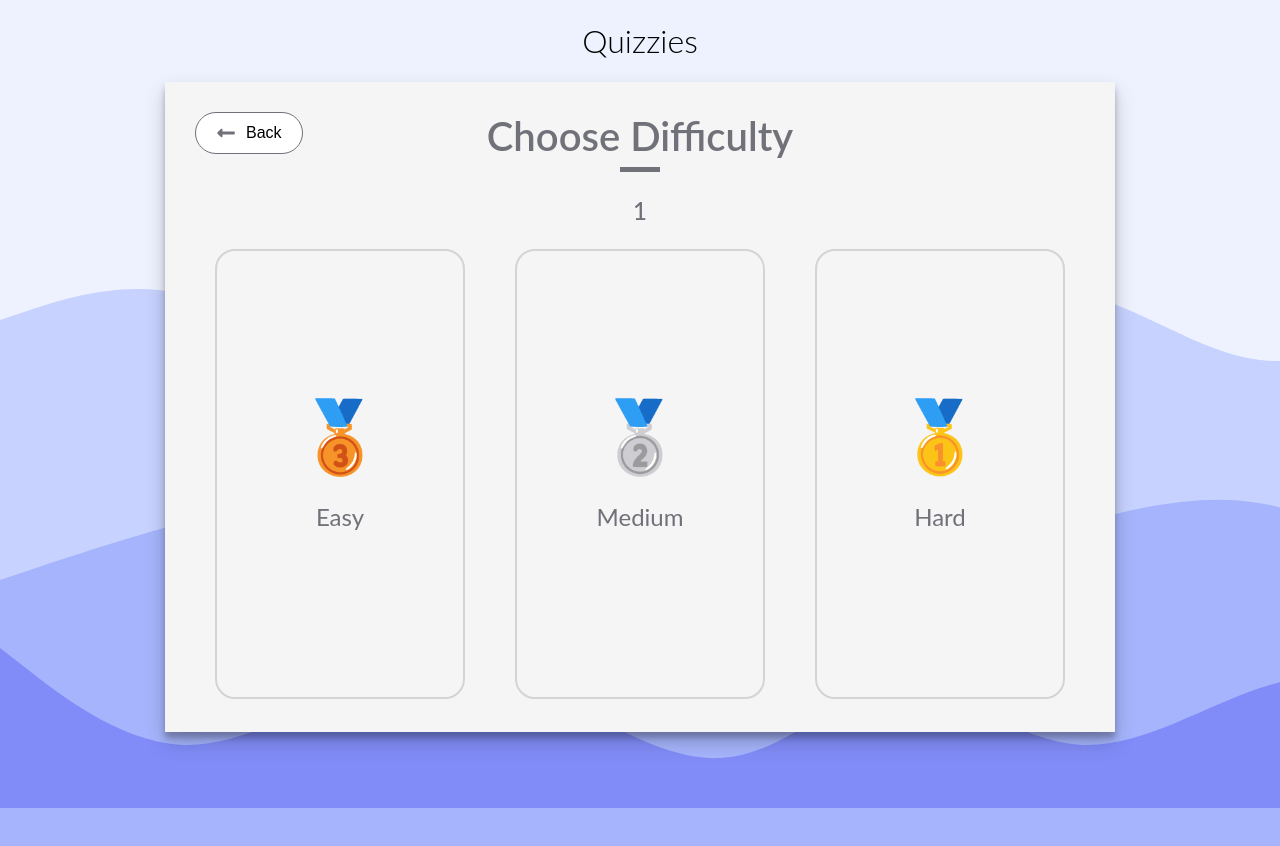
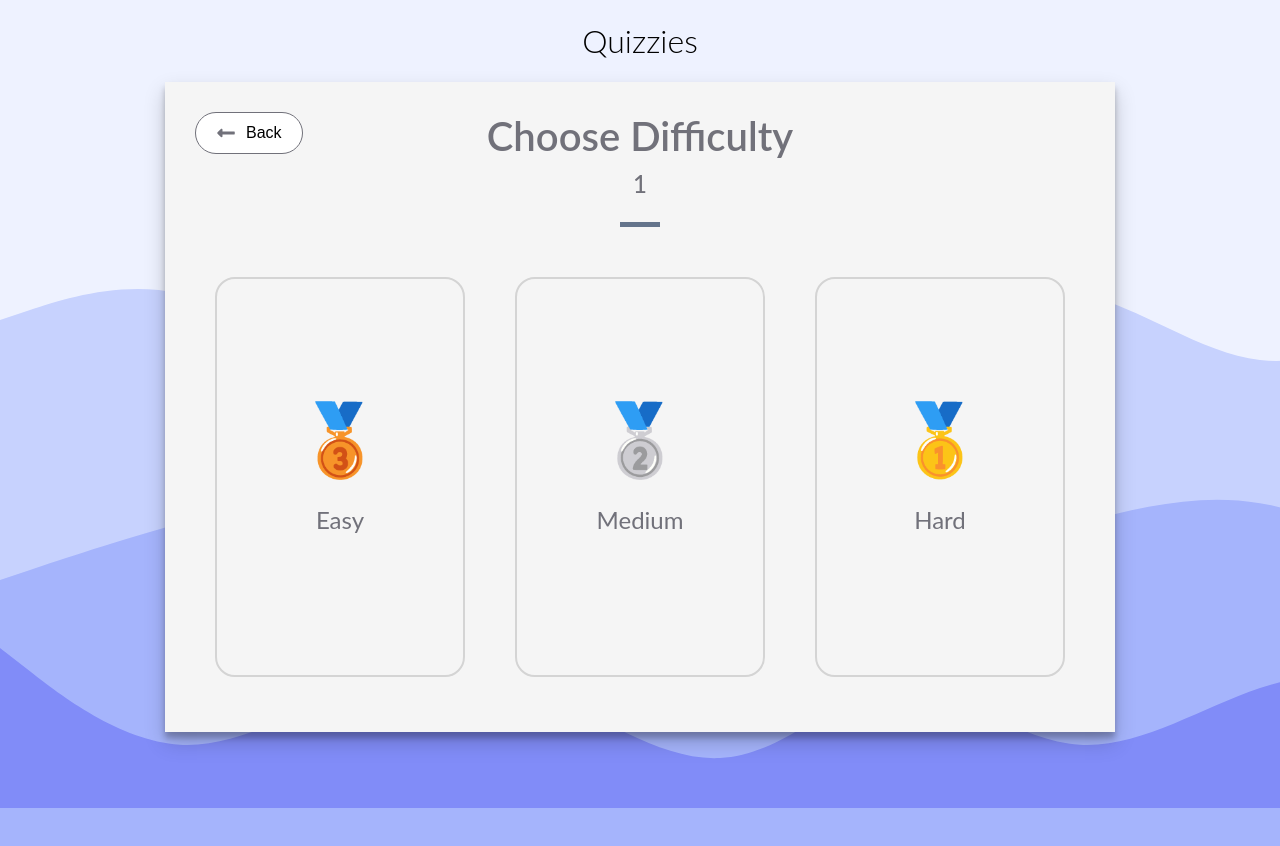
Before and after one commit to Kitzvv/QuizApp, a React (Vite) app: page /choose-difficulty/1 in a window 1280 px wide. Shown: the top 846 px of the page. Built offline with nearby package versions, Linux system fonts and the light colour scheme.

Commit message:
Fixed styling issues and readability

```diff
--- a/src/pages/Categories.tsx
+++ b/src/pages/Categories.tsx
@@ -6,6 +6,7 @@ import { IconContext } from "react-icons";
 import { IoGameControllerOutline, IoLeafOutline } from "react-icons/io5";
 import { IoIosGlobe } from "react-icons/io";
 import { useNavigate } from "react-router-dom";
+import { StyledLine } from "./Homepage";
 
 const StyledH1 = styled.h1`
   color: #71717a;
@@ -67,7 +68,10 @@ function Categories() {
 
   return (
     <>
-      <StyledH1>Categories</StyledH1>
+      <StyledH1>
+        Categories
+        <StyledLine />
+      </StyledH1>
       <FlexContainer>
         <StyledContainer>
           <CategoryContainer onClick={() => handleCategoryClick("movies")}>
--- a/src/pages/ChooseDifficulty.tsx
+++ b/src/pages/ChooseDifficulty.tsx
@@ -1,42 +1,25 @@
 import { useNavigate, useParams } from "react-router-dom";
 import styled from "styled-components";
-
-const LevelContainer = styled.div`
-  display: flex;
-  height: 55rem;
-
-  justify-content: space-between;
-  width: 100%;
-  padding: 5rem;
-
-  margin-top: -5rem;
-`;
+import { StyledLine } from "./Homepage";
 
 const StyledContainer = styled.div`
-  display: flex;
-  flex-direction: column;
-  justify-content: center;
-  align-items: center;
+  height: 100%;
+  width: 100%;
 `;
 
 const StyledH1 = styled.h1`
   color: #71717a;
   font-size: 4rem;
-  text-align: center;
   margin-top: 3rem;
   font-weight: 600;
+
+  margin-bottom: -1.5rem;
+`;
+
+const StyledTextContainer = styled.div`
   display: flex;
   flex-direction: column;
   align-items: center;
-  gap: 1.2rem;
-`;
-
-const StyledLine = styled.div`
-  height: 0.5rem;
-  width: 4rem;
-  margin-top: -2rem;
-
-  background-color: #71717a;
 `;
 
 const StyledCategoryName = styled.p`
@@ -44,6 +27,15 @@ const StyledCategoryName = styled.p`
   font-weight: 500;
   color: #71717a;
   text-transform: uppercase;
+`;
+
+const LevelContainer = styled.div`
+  display: flex;
+  height: 50rem;
+
+  justify-content: space-between;
+  width: 100%;
+  padding: 5rem;
 `;
 
 const Level = styled.div`
@@ -79,9 +71,11 @@ function ChooseDifficulty() {
 
   return (
     <StyledContainer>
-      <StyledH1>Choose Difficulty</StyledH1>
-      <StyledLine />
-      <StyledCategoryName>{category?.replace(/-/g, " ")}</StyledCategoryName>
+      <StyledTextContainer>
+        <StyledH1>Choose Difficulty</StyledH1>
+        <StyledCategoryName>{category?.replace(/-/g, " ")}</StyledCategoryName>
+        <StyledLine />
+      </StyledTextContainer>
       <LevelContainer>
         <Level onClick={() => handleLevelClick("easy")}>
           <StyledEmoji>🥉</StyledEmoji>
--- a/src/pages/Game.tsx
+++ b/src/pages/Game.tsx
@@ -45,7 +45,7 @@ const StyledAddonsText = styled.p`
 
 const StyledQuestion = styled.h1`
   font-size: 2.4rem;
-  font-weight: 400;
+  font-weight: 600;
   color: #71717a;
   text-align: center;
 
@@ -53,7 +53,7 @@ const StyledQuestion = styled.h1`
 `;
 
 const StyledPoints = styled.p`
-  font-size: 3.2rem;
+  font-size: 2.5rem;
   font-weight: 400;
   color: #71717a;
   margin-top: -1rem;
--- a/src/pages/Homepage.tsx
+++ b/src/pages/Homepage.tsx
@@ -1,5 +1,16 @@
 import { Link } from "react-router-dom";
 import styled from "styled-components";
+
+const StyledHomepageContainer = styled.main`
+  height: 100%;
+  width: 100%;
+
+  display: flex;
+  justify-items: center;
+  align-items: center;
+  flex-direction: column;
+  gap: 10rem;
+`;
 
 const StyledH1 = styled.h1`
   color: #71717a;
@@ -13,12 +24,11 @@ const StyledH1 = styled.h1`
   gap: 1.2rem;
 `;
 
-const StyledMain = styled.main`
-  display: flex;
-  justify-items: center;
-  align-items: center;
-  flex-direction: column;
-  gap: 10rem;
+export const StyledLine = styled.div`
+  height: 0.5rem;
+  width: 4rem;
+
+  background-color: #64748b;
 `;
 
 const StyledText = styled.p`
@@ -44,16 +54,9 @@ const StyledLink = styled(Link)`
   }
 `;
 
-const StyledLine = styled.div`
-  height: 0.5rem;
-  width: 4rem;
-
-  background-color: #64748b;
-`;
-
 function Homepage() {
   return (
-    <StyledMain>
+    <StyledHomepageContainer>
       <StyledH1>
         Welcome to Quizzies
         <StyledLine />
@@ -64,7 +67,7 @@ function Homepage() {
         consectetur magni aliquam dolores. Architecto aut in repudiandae!
       </StyledText>
       <StyledLink to="/categories">Get Started</StyledLink>
-    </StyledMain>
+    </StyledHomepageContainer>
   );
 }
 
```
